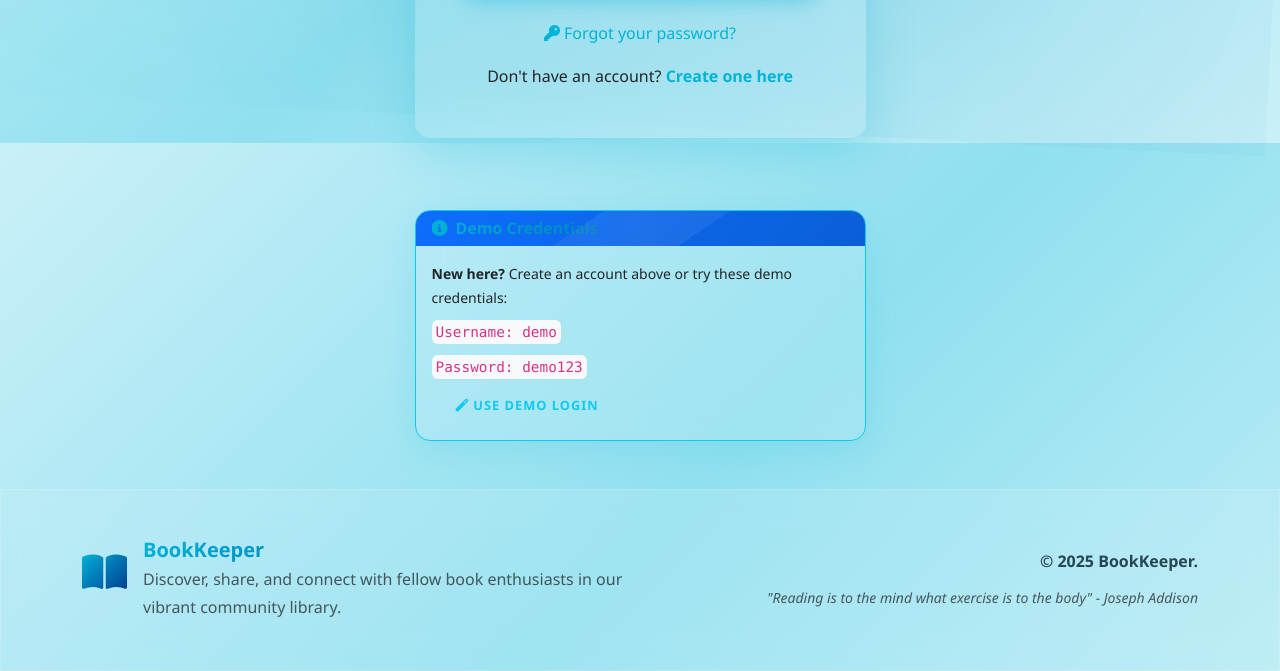
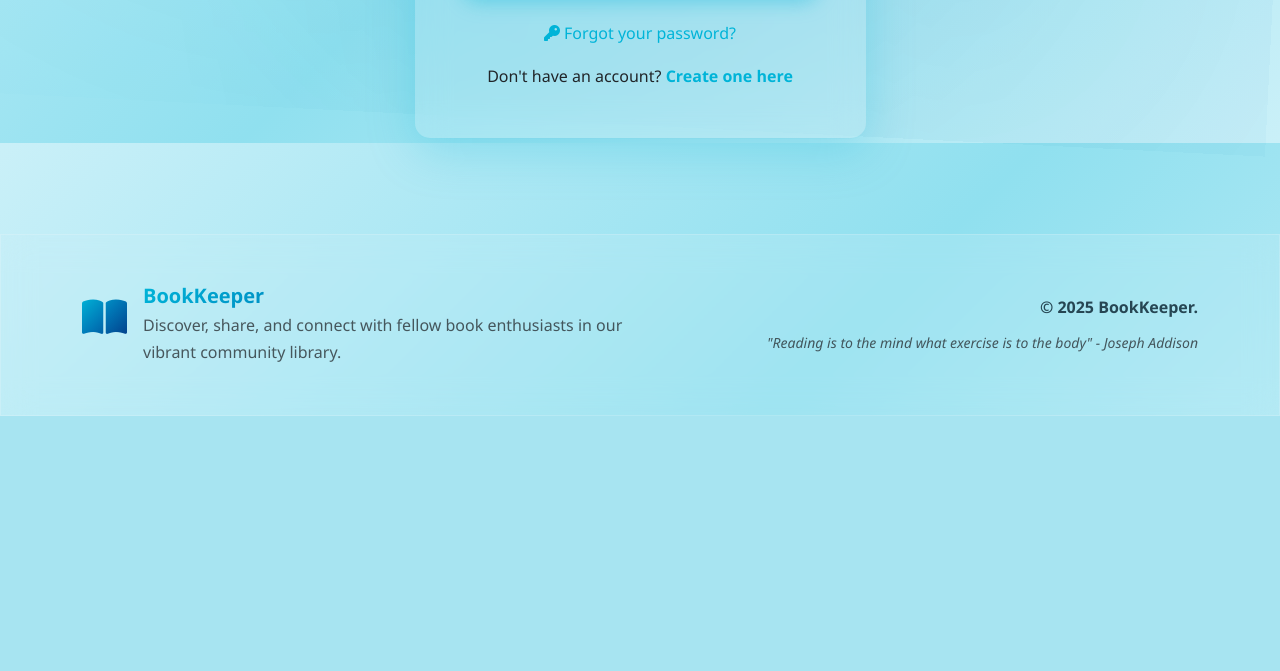
Before and after one commit to SohanRaidev/Book-Keeper, a Flask app: page /login in a window 1280 px wide. Shown: the part 657-1328 px from the top of the page. After the commit the page ends 1073 px from the top, so only its background shows below. Run offline with Flask 3, Linux system fonts and the light colour scheme; some libraries are stand-ins or nearby versions.

Commit message:
remove user eg

```diff
--- a/templates/login.html
+++ b/templates/login.html
@@ -78,37 +78,6 @@
     </div>
 </div>
 
-<!-- Demo Credentials Card -->
-<div class="container mt-4">
-    <div class="row justify-content-center">
-        <div class="col-lg-5 col-md-7">
-            <div class="card border-info">
-                <div class="card-header bg-info text-white">
-                    <h6 class="mb-0">
-                        <i class="fas fa-info-circle me-2"></i>Demo Credentials
-                    </h6>
-                </div>
-                <div class="card-body">
-                    <p class="small mb-2">
-                        <strong>New here?</strong> Create an account above or try these demo credentials:
-                    </p>
-                    <div class="demo-credentials">
-                        <div class="mb-2">
-                            <code class="bg-light p-1 rounded">Username: demo</code>
-                        </div>
-                        <div class="mb-2">
-                            <code class="bg-light p-1 rounded">Password: demo123</code>
-                        </div>
-                        <button class="btn btn-outline-info btn-sm" onclick="fillDemo()">
-                            <i class="fas fa-magic me-1"></i>Use Demo Login
-                        </button>
-                    </div>
-                </div>
-            </div>
-        </div>
-    </div>
-</div>
-
 <style>
 .card {
     border-radius: 15px;
@@ -142,14 +111,6 @@
 
 .input-group .btn {
     border-radius: 0 10px 10px 0;
-}
-
-.demo-credentials code {
-    font-size: 0.9em;
-}
-
-.card-info {
-    background-color: rgba(13, 202, 240, 0.1);
 }
 </style>
 
@@ -187,25 +148,6 @@ document.getElementById('togglePassword').addEventListener('click', function() {
     }, false);
 })();
 
-// Fill demo credentials
-function fillDemo() {
-    document.getElementById('username').value = 'demo';
-    document.getElementById('password').value = 'demo123';
-
-    // Show filled message
-    const btn = event.target;
-    const originalText = btn.innerHTML;
-    btn.innerHTML = '<i class="fas fa-check me-1"></i>Filled!';
-    btn.classList.add('btn-success');
-    btn.classList.remove('btn-outline-info');
-
-    setTimeout(() => {
-        btn.innerHTML = originalText;
-        btn.classList.remove('btn-success');
-        btn.classList.add('btn-outline-info');
-    }, 2000);
-}
-
 // Auto-focus on username field
 document.addEventListener('DOMContentLoaded', function() {
     document.getElementById('username').focus();
```
